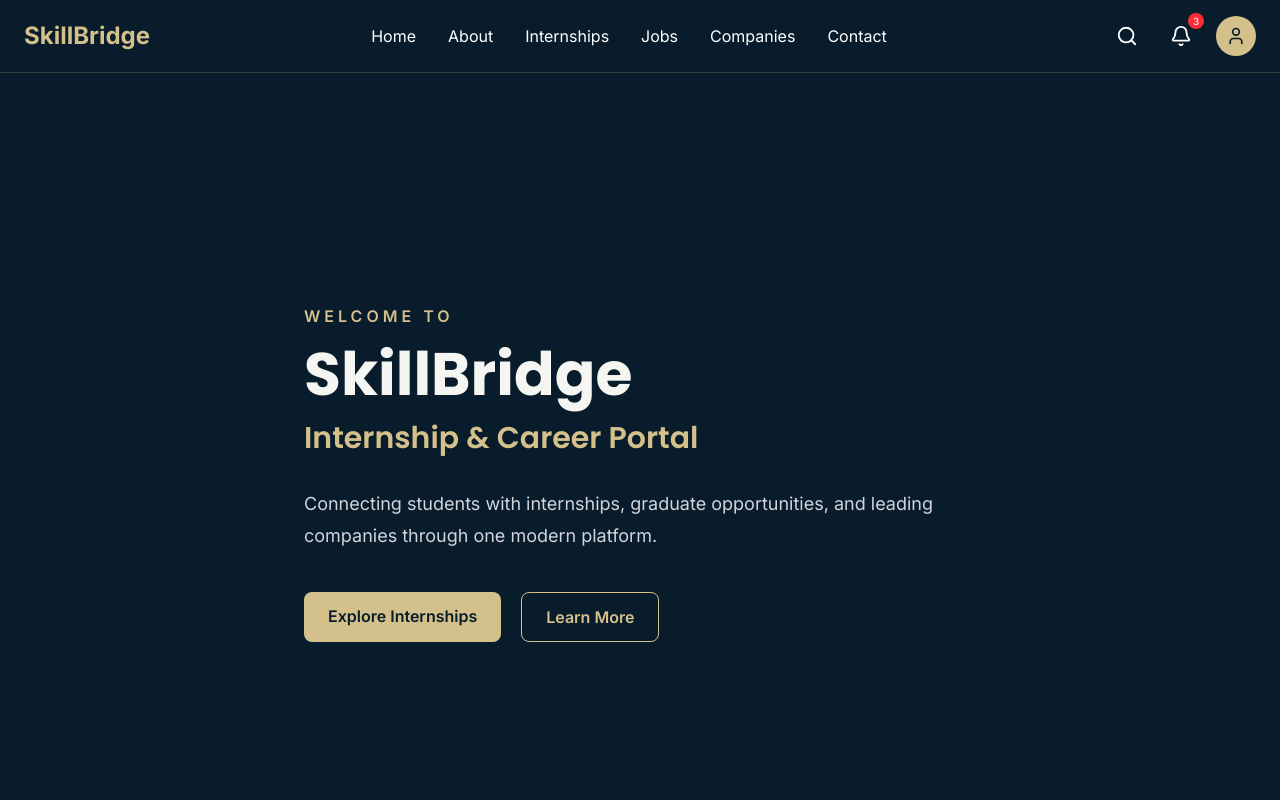
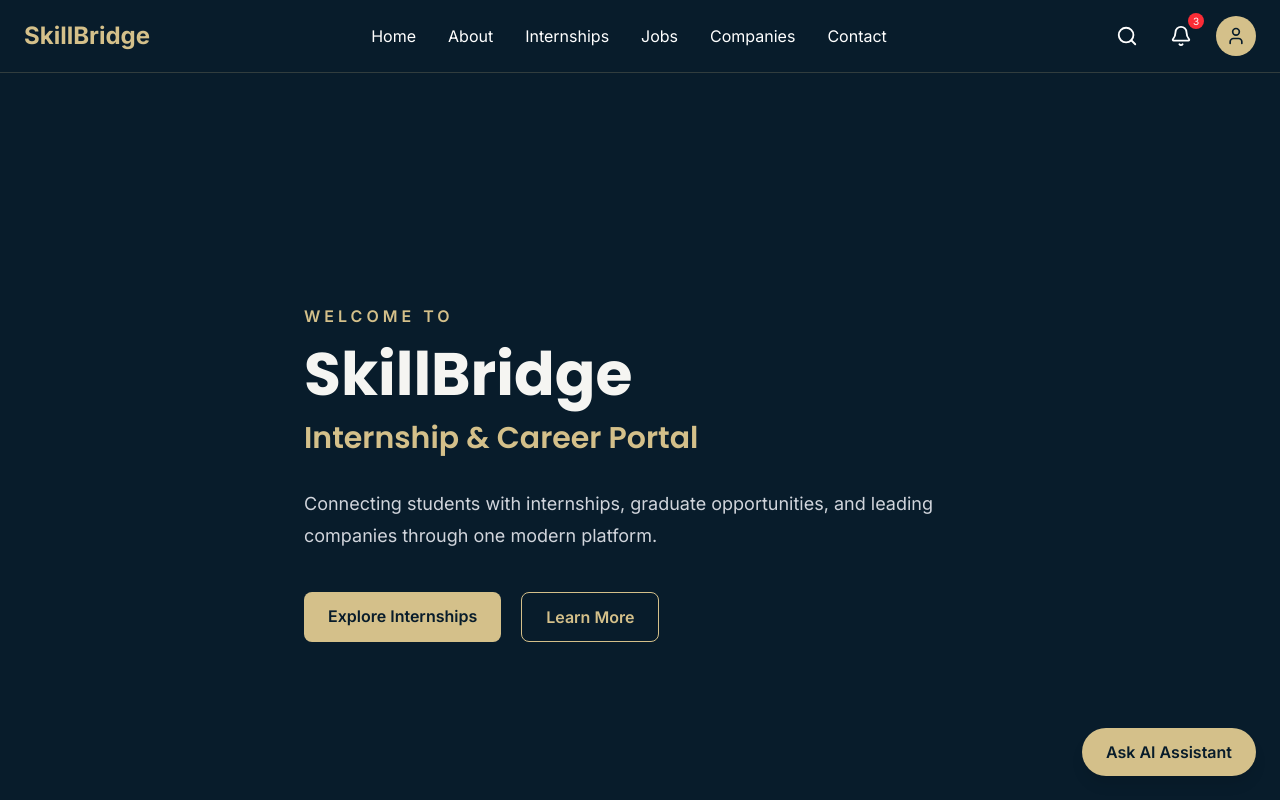
Before and after one commit to Aqsa-Farooq24/Skillbridge-Internship-Career-Portal, a Next.js app: page / in a window 1280 px wide. Shown: the top 800 px of the page. Built offline with nearby package versions, Linux system fonts and the light colour scheme.

Commit message:
make AI Assitant button on home page

```diff
--- /dev/null
+++ b/app/components/floatingbutton.tsx
@@ -0,0 +1,88 @@
+"use client";
+
+import { useState } from "react";
+import { useRouter } from "next/navigation";
+import { AnimatePresence, motion } from "motion/react";
+
+export default function FloatingAIButton() {
+    const router = useRouter();
+
+    const [status, setStatus] = useState<
+        "idle" | "loading" | "success" | "error"
+    >("idle");
+
+    const handleClick = async () => {
+        // Spam click prevent
+        if (status === "loading") return;
+
+        setStatus("loading");
+
+        // Fake API delay (1.5 sec)
+        await new Promise((resolve) => setTimeout(resolve, 1500));
+
+        // 80% Success, 20% Error
+        const success = Math.random() > 0.2;
+
+        if (success) {
+            setStatus("success");
+
+            setTimeout(() => {
+                router.push("/chat");
+            }, 600);
+        } else {
+            setStatus("error");
+
+            setTimeout(() => {
+                setStatus("idle");
+            }, 1500);
+        }
+    };
+
+    return (
+        <motion.button
+            onClick={handleClick}
+            disabled={status === "loading"}
+            className="
+fixed
+bottom-6
+right-6
+bg-[#D4C08A]
+text-[#081C2B]
+px-6
+py-3
+rounded-full
+font-semibold
+shadow-lg
+hover:scale-105
+hover:shadow-xl
+active:scale-95
+transition-all
+duration-200
+ease-out
+disabled:opacity-70
+disabled:cursor-not-allowed
+focus:outline-none
+focus:ring-4
+focus:ring-[#D4C08A]/40
+motion-reduce:transform-none
+motion-reduce:transition-none
+"
+        >
+            <AnimatePresence mode="wait">
+                <motion.span
+                    key={status}
+                    initial={{ opacity: 0, y: 8 }}
+                    animate={{ opacity: 1, y: 0 }}
+                    exit={{ opacity: 0, y: -8 }}
+                    transition={{ duration: 0.2 }}
+                    className="flex items-center gap-2"
+                >
+                    {status === "idle" && "Ask AI Assistant"}
+                    {status === "loading" && "Opening AI..."}
+                    {status === "success" && "Ready"}
+                    {status === "error" && "Try Again"}
+                </motion.span>
+            </AnimatePresence>
+        </motion.button>
+    );
+}
--- a/app/page.tsx
+++ b/app/page.tsx
@@ -1,4 +1,5 @@
 import Link from "next/link";
+import FloatingAIButton from "@/app/components/floatingbutton";
 export default function HomePage() {
   return (
     <main className="min-h-screen bg-[#081C2B] text-[#F5F5F2] flex items-center">
@@ -38,6 +39,7 @@ export default function HomePage() {
         </div>
 
       </section>
+      <FloatingAIButton />
     </main>
   );
 }
--- a/package.json
+++ b/package.json
@@ -17,6 +17,7 @@
     "class-variance-authority": "^0.7.1",
     "clsx": "^2.1.1",
     "lucide-react": "^1.25.0",
+    "motion": "^12.42.2",
     "next": "16.2.10",
     "react": "19.2.4",
     "react-dom": "19.2.4",
```
Also changed, not shown: 2 other files (tests, documents, lock files or other folders).
